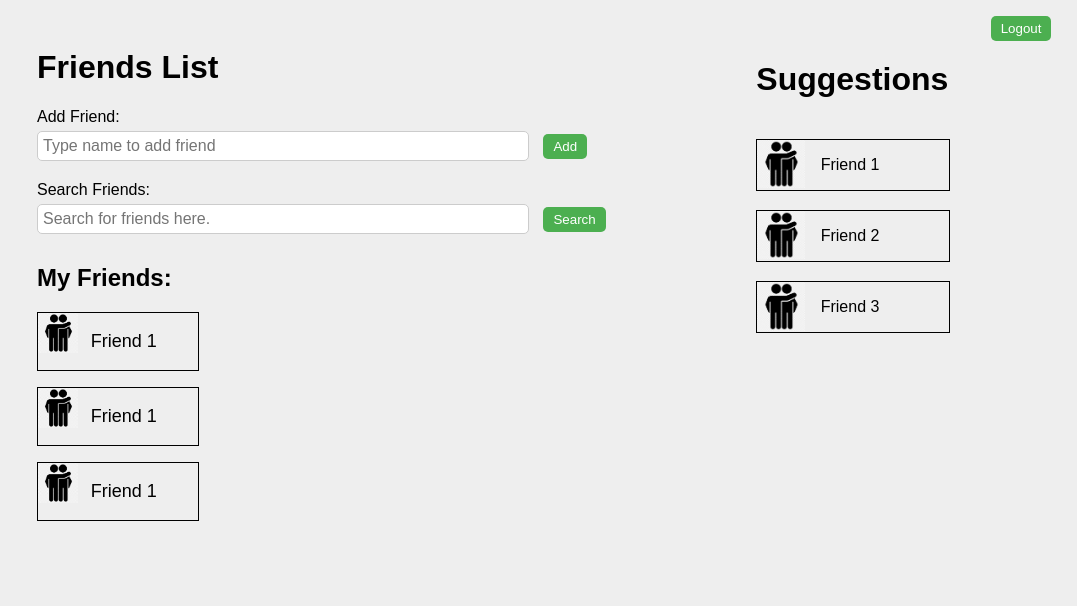
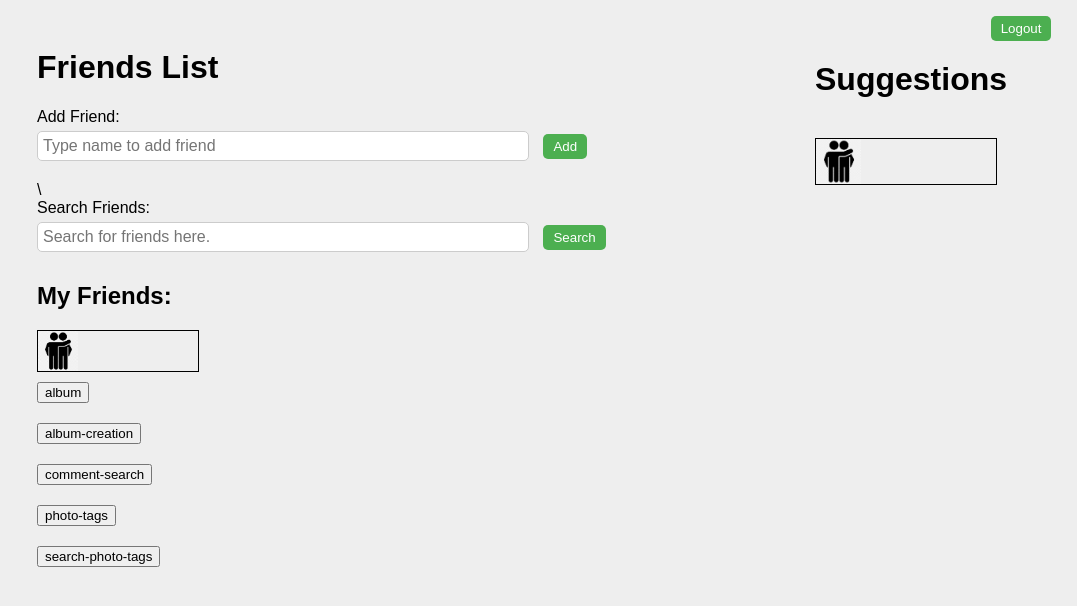
Before and after one commit to carlsoni/PhotoShare, a Flask app: template Pshare/Pshare1/my_app/templates/home.html in a window 1280 px wide; the page is wider, and only the part inside the window is pictured. Shown: the top 606 px of that part, without its empty margins (203-1280 px from the left). Run offline with Flask 3, Linux system fonts and the light colour scheme; the template is opened without the code that fills it, so the values that code supplies are empty.

Commit message:
added buttons

```diff
--- a/Pshare/Pshare1/my_app/templates/home.html
+++ b/Pshare/Pshare1/my_app/templates/home.html
@@ -1,9 +1,9 @@
 <!DOCTYPE html>
 <html lang="en">
 <head>
-    <meta charset="UTF-8" />
-    <meta http-equiv="X-UA-Compatible" content="IE=edge" />
-    <meta name="viewport" content="width=device-width, initial-scale=1.0" />
+    <meta charset="UTF-8">
+    <meta http-equiv="X-UA-Compatible" content="IE=edge">
+    <meta name="viewport" content="width=device-width, initial-scale=1.0">
     <title>Document</title>
     <style>
         body {
@@ -95,24 +95,14 @@
 <body>
     <div class="container">
         <h1>Friends List</h1>
-      <form>
+        <form method="POST" action="/home">
             <label for="add-friend">Add Friend:</label>
-        <input
-          type="text"
-          id="add-friend"
-          name="add-friend"
-          placeholder="Type name to add friend"
-        />
+            <input type="text" id="add-friend" name="add_friend" placeholder="Type name to add friend" />
             <button type="submit">Add</button>
         </form>
-      <form>
-        <label for="search-friends">Search Friends:</label>
-        <input
-          type="text"
-          id="search-friends"
-          name="search-friends"
-          placeholder="Search for friends here."
-        />
+        <form method="POST" action="/home">
+\            <label for="search-friends">Search Friends:</label>
+            <input type="text" id="search-friends" name="search_friends" placeholder="Search for friends here." />
             <button type="submit">Search</button>
         </form>
         <h2>My Friends:</h2>
@@ -120,40 +110,46 @@
                 <li>
                     <div class="innerFriend">
                         <img src="./avatar.png" alt="" class="img-avatar" />
-            <p class="friendsName">Friend 1</p>
-          </div>
-        </li>
-        <li>
-          <div class="innerFriend">
-            <img src="./avatar.png" alt="" class="img-avatar" />
-            <p class="friendsName">Friend 1</p>
-          </div>
-        </li>
-        <li>
-          <div class="innerFriend">
-            <img src="./avatar.png" alt="" class="img-avatar" />
-            <p class="friendsName">Friend 1</p>
+                        <p class="friendsName"></p>
                     </div>
                 </li>
         </ul>
         <div class="logoutContainer">
-        <button class="btn-logout">Logout</button>
+            <form method="POST" action="/home">
+                <button class="btn-logout" name="logout" value="logout">Logout</button>
+            </form>
+        </div>
+
+        <div class="album">
+            <form method="POST" action="/home">
+                <button class="btn-album" name="album" value="album">album</button>
+            </form>
+        </div>
+        <div class="album-creation">
+            <form method="POST" action="/home">
+                <button class="btn-album-creation" name="album-creation" value="album-creation">album-creation</button>
+            </form>
+        </div>
+        <div class="comment-search">
+            <form method="POST" action="/home">
+                <button class="btn-comment-search" name="comment-search" value="comment-search">comment-search</button>
+            </form>
+        </div>
+        <div class="photo-tags">
+            <form method="POST" action="/home">
+                <button class="btn-photo-tags" name="photo-tags" value="photo-tags">photo-tags</button>
+            </form>
+        </div>
+        <div class="search-photo-tags">
+            <form method="POST" action="/home">
+                <button class="btn-search-photo-tags" name="search-photo-tags" value="search-photo-tags">search-photo-tags</button>
+            </form>
         </div>
         <div class="suggestionContainer">
             <h1>Suggestions</h1>
-
                 <div class="innerFriend">
                     <img src="./avatar.png" alt="" class="img-avatar" />
-          <p class="friendsName">Friend 1</p>
-        </div>
-
-        <div class="innerFriend">
-          <img src="./avatar.png" alt="" class="img-avatar" />
-          <p class="friendsName">Friend 2</p>
-        </div>
-        <div class="innerFriend">
-          <img src="./avatar.png" alt="" class="img-avatar" />
-          <p class="friendsName">Friend 3</p>
+                    <p class="friendsName"></p>
                 </div>
         </div>
     </div>
```
Lines whose indentation alone changed are shown as unchanged.
